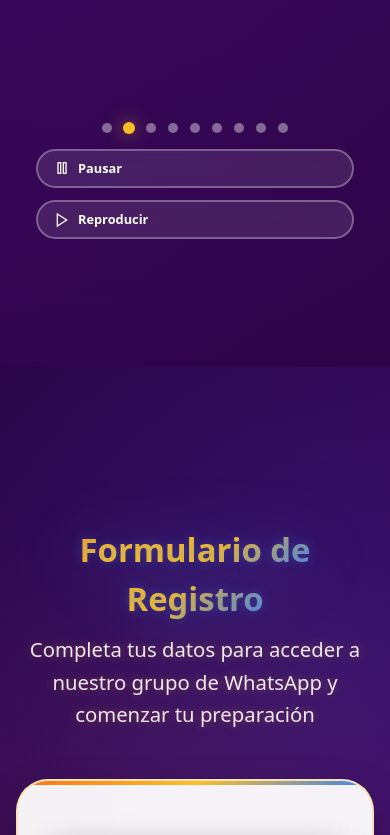
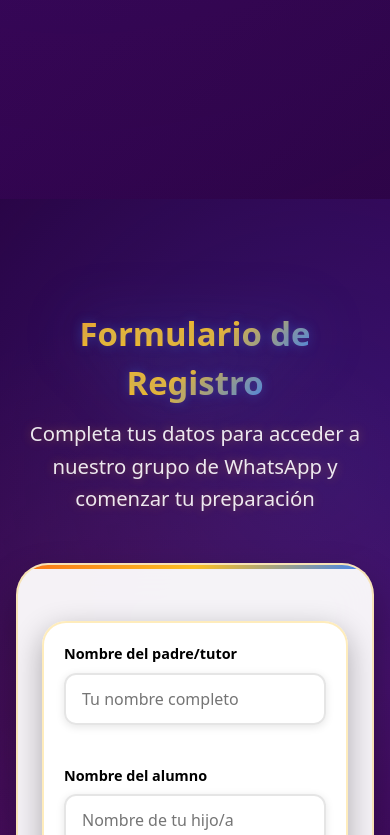
Before and after one commit to Azucelfesa/LandingPage, a SvelteKit app: page / in a window 390 px wide. Shown: the part 7080-7915 px from the top of the page. Built offline with nearby package versions, Linux system fonts and the light colour scheme.

Commit message:
elimine carrusel que no necesitaba

```diff
--- a/src/routes/+page.svelte
+++ b/src/routes/+page.svelte
@@ -862,33 +862,7 @@
 						</button>
 					</div>
 
-					<div class="carousel-indicators">
-						{#each fotosResenas as _, index}
-							<button
-								class="indicator"
-								class:active={index === currentPhotoIndex}
-								on:click={() => goToPhoto(index)}
-								on:mouseenter={stopCarousel}
-								on:mouseleave={startCarousel}
-							></button>
-						{/each}
-					</div>
-
-					<div class="carousel-controls">
-						<button class="control-btn" on:click={stopCarousel} on:mouseenter={stopCarousel}>
-							<svg viewBox="0 0 24 24" fill="none" stroke="currentColor" stroke-width="2">
-								<rect x="6" y="4" width="4" height="16"/>
-								<rect x="14" y="4" width="4" height="16"/>
-							</svg>
-							Pausar
-						</button>
-						<button class="control-btn" on:click={startCarousel}>
-							<svg viewBox="0 0 24 24" fill="none" stroke="currentColor" stroke-width="2">
-								<polygon points="5,3 19,12 5,21"/>
-							</svg>
-							Reproducir
-						</button>
-					</div>
+
 				</div>
 			</div>
 		</div>
@@ -3010,8 +2984,8 @@
 
 	/* Fotos de Reseñas - Carrusel */
 	.fotos-reseñas-container {
-		margin-top: 3rem;
-		padding-top: 3rem;
+		margin-top: 0.5rem;
+		padding-top: 0.5rem;
 		border-top: 2px solid rgba(251, 191, 36, 0.3);
 	}
 
@@ -3202,33 +3176,6 @@
 		color: #290040;
 	}
 
-	.carousel-indicators {
-		display: flex;
-		justify-content: center;
-		gap: 0.75rem;
-		margin-top: 2rem;
-	}
-
-	.indicator {
-		width: 12px;
-		height: 12px;
-		border-radius: 50%;
-		border: none;
-		background: rgba(255, 255, 255, 0.4);
-		cursor: pointer;
-		transition: all 0.3s ease;
-	}
-
-	.indicator.active {
-		background: #fbbf24;
-		transform: scale(1.2);
-		box-shadow: 0 0 15px rgba(251, 191, 36, 0.6);
-	}
-
-	.indicator:hover {
-		background: rgba(255, 255, 255, 0.7);
-		transform: scale(1.1);
-	}
 
 	.carousel-controls {
 		display: flex;
@@ -3331,8 +3278,8 @@
 
 	@media (max-width: 480px) {
 		.fotos-reseñas-container {
-			margin-top: 2rem;
-			padding-top: 2rem;
+			margin-top: 0.25rem;
+			padding-top: 0.25rem;
 		}
 
 		.fotos-title {
@@ -3390,14 +3337,6 @@
 			font-size: 0.8rem;
 		}
 
-		.carousel-indicators {
-			margin-top: 1rem;
-		}
-
-		.indicator {
-			width: 10px;
-			height: 10px;
-		}
 	}
 
 	/* Efectos de validación del formulario */
@@ -3473,7 +3412,7 @@
 
 	/* Sección de Formulario */
 	.formulario-section {
-		padding: 2rem 0 6rem 0;
+		padding: 0.5rem 0 6rem 0;
 		background: linear-gradient(135deg, #290040 0%, #3d0060 50%, #290040 100%);
 		position: relative;
 		overflow: hidden;
@@ -3902,7 +3841,7 @@
 	/* Responsive para Formulario */
 	@media (max-width: 768px) {
 		.formulario-section {
-			padding: 4rem 0;
+			padding: 1rem 0;
 		}
 
 		.formulario-card {
```
